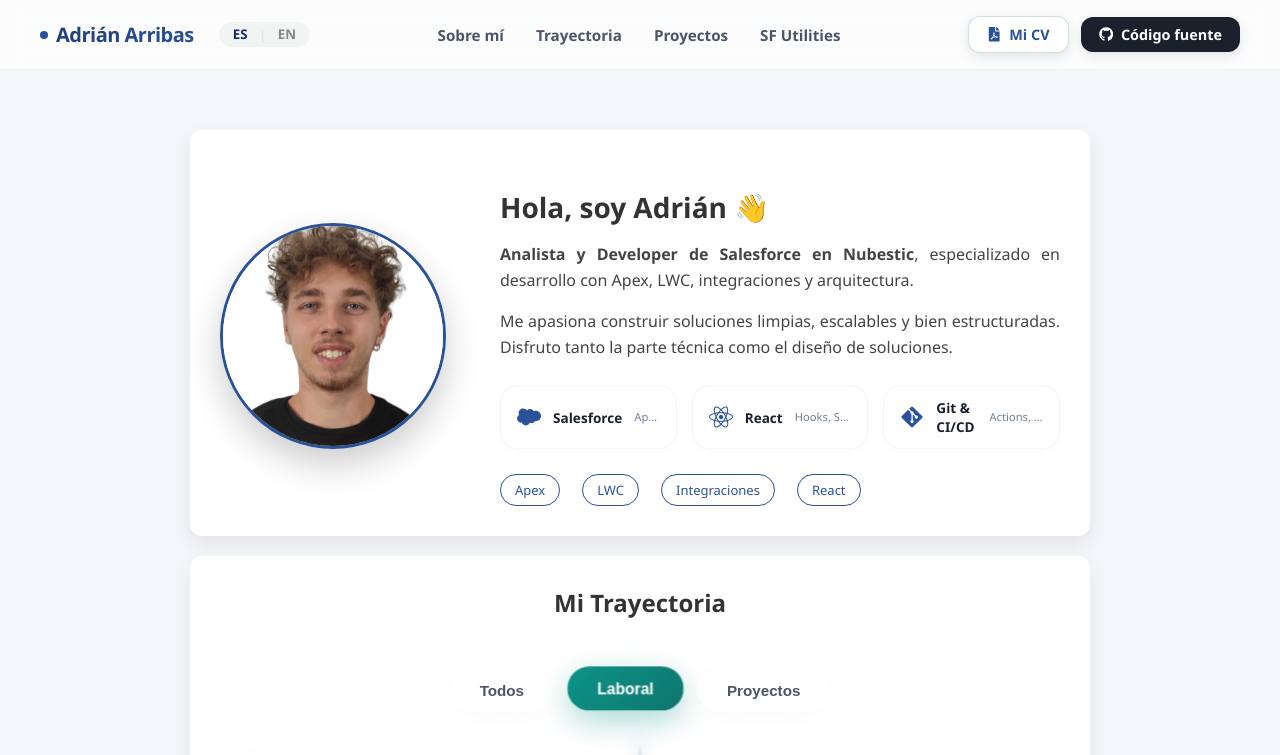
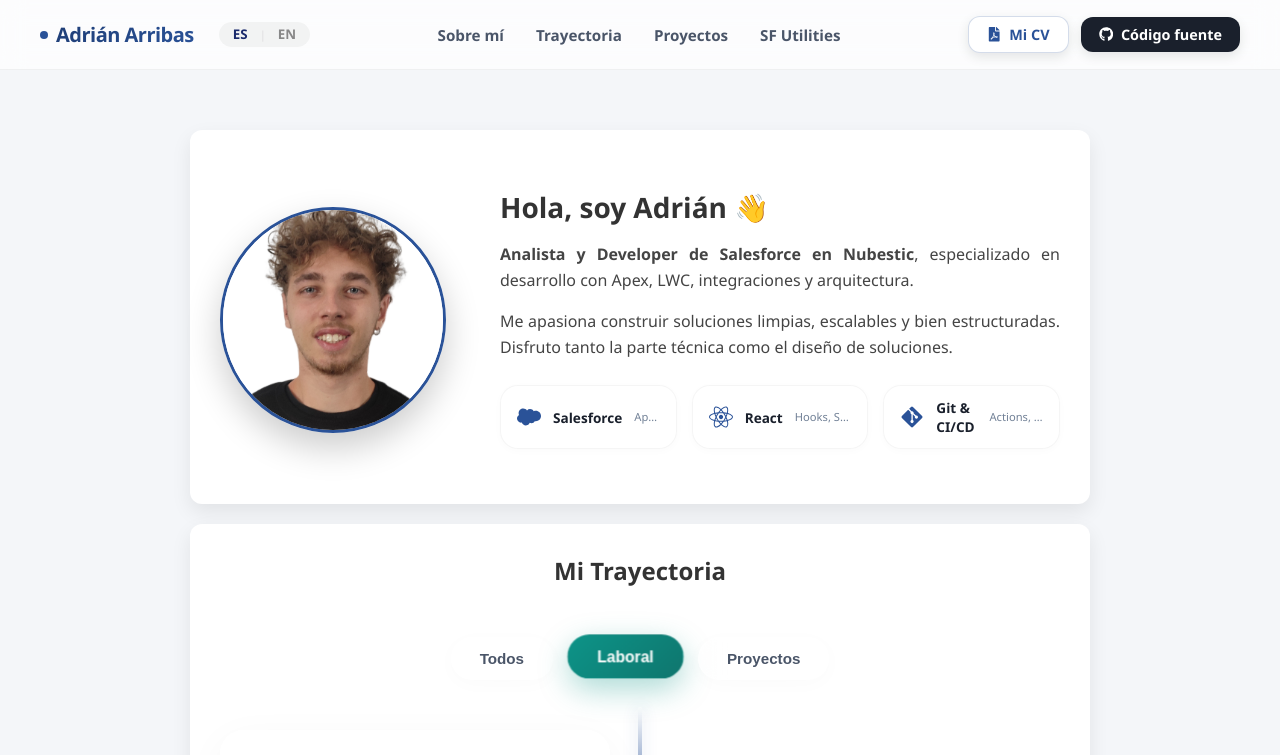
Before and after one commit to arribass/my-portfolio, a React (Create React App) app: page / in a window 1280 px wide. Shown: the top 755 px of the page. Built offline with nearby package versions, Linux system fonts and the light colour scheme.

Commit message:
feat: add interactive AboutSection component with flip animation and tech stack overview

```diff
--- a/src/components/AboutSection.js
+++ b/src/components/AboutSection.js
@@ -80,13 +80,6 @@ function AboutSection({ t, lang }) {
             <p>Actions, Branching</p>
           </div>
         </div>
-
-        <div className="about-tags">
-          <span>Apex</span>
-          <span>LWC</span>
-          <span>Integraciones</span>
-          <span>React</span>
-        </div>
       </div>
     </div>
   );
```
